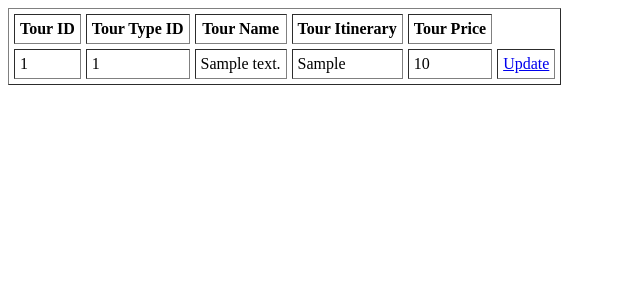
After one commit to rdenoga/laboy, a PHP site: page /toursdb.php in a window 1280 px wide. The commit adds this page. Shown: the top 300 px of the page, without its empty margins (0-640 px from the left). Run offline with PHP 8.4, Linux system fonts and the light colour scheme; tables that the repository leaves empty or names only in its code hold one stand-in row (values such as "Sample post").

Commit message:
TOURSDB w/TABLE

```diff
--- a/admin.php
+++ b/admin.php
@@ -50,7 +50,7 @@ error_reporting(0);
             <li><a href="admin.php?page=export">Guests</a></li>
           </ul>
           <ul class="nav nav-sidebar">
-            <li><a href="">Tours</a></li>
+            <li><a href="admin.php?page=toursdb">Tours</a></li>
             <li><a href="">Coordinators</a></li>
             <li><a href="">Van Contacts</a></li>
             <li><a href="">Reports</a></li>
--- a/css/style.css
+++ b/css/style.css
@@ -6,6 +6,10 @@
 body{
 
 	padding-top: 20px;
+	padding-left: 20px;
+	padding-right: 20px;
+	padding-bottom: 20px;
+	margin: auto;
 }
 
 .carousel-inner > .item {
--- /dev/null
+++ b/toursdb.php
@@ -0,0 +1,44 @@
+<!DOCTYPE html>
+<?php
+include ('config/init.php');
+
+$res = mysqli_query($con, "SELECT * from tbl_tours");
+
+?>
+<html>
+<head>
+	<title></title>
+</head>
+<body>
+
+<div class="table-responsive" id="disp_data">
+        <table border="1px" cellpadding="5px" cellspacing="5px" class="table table-hover">
+          <tr>
+              <th>Tour ID</th>
+              <th>Tour Type ID</th>
+              <th>Tour Name</th>
+              <th>Tour Itinerary</th>
+              <th>Tour Price</th>
+
+          </tr>
+          <?php  while($row = mysqli_fetch_array($res)){?>
+
+            <tr>
+                <td><?php echo $row['itourid'] ?></td>
+                <td><?php echo $row['itourtypeid'] ?></td>
+                <td><?php echo $row['cdescription'] ?></td>
+                <td><?php echo $row['citinerary'] ?></td>
+                <td><?php echo $row['famount'] ?></td>
+                <td><a class="edit_btn" href="toursdb.php?edit=<?php echo $row['itourid']; ?>">Update</a></td>
+
+            </tr>
+
+        <?php  } ?>
+
+
+        </table>
+      </div>
+
+
+</body>
+</html>
```
